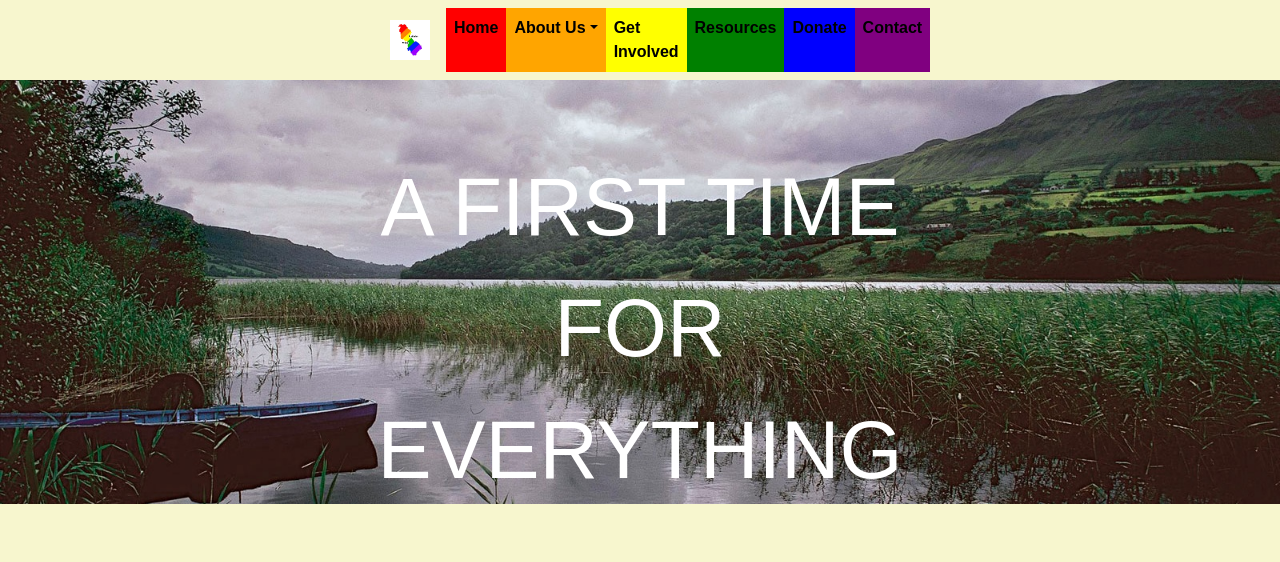
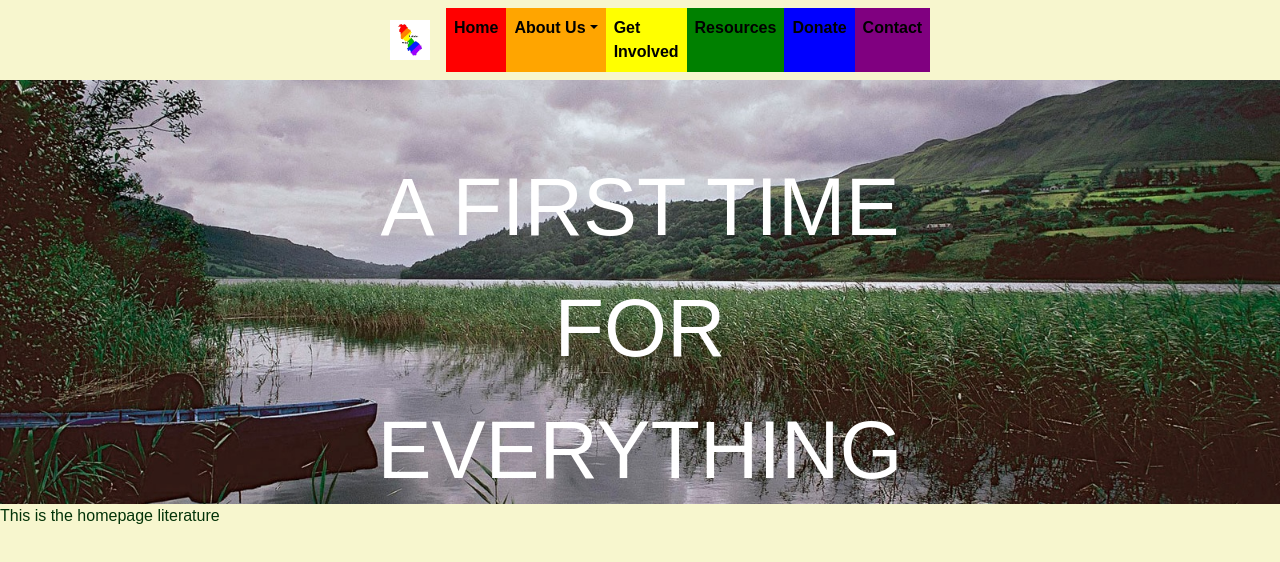
Before and after one commit to Jacobs1986/leitrim-pride, a React (Create React App) app in the folder client/: page / in a window 1280 px wide. Shown: the top 562 px of the page. Built offline with nearby package versions, Linux system fonts and the light colour scheme.

Commit message:
Imported the homePageLit component into home-page

```diff
--- a/client/src/pages/home-page.js
+++ b/client/src/pages/home-page.js
@@ -2,11 +2,13 @@ import React from "react";
 
 // Components
 import Banner from "../components/banner/banner";
+import HomePageLit from "../components/homePageLit/homePageLit";
 
 export default function Home() {
     return (
         <div>
             <Banner />
+            <HomePageLit />
         </div>
     );
 };
```
